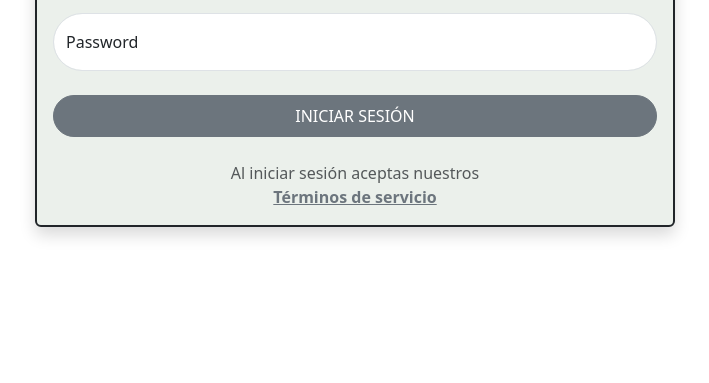
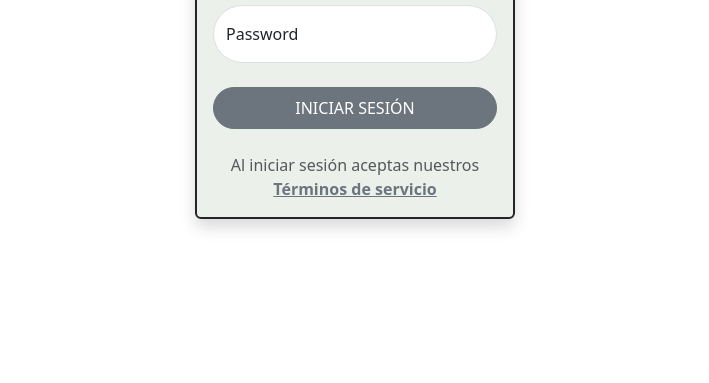
Before and after one commit to Adro-Ornelas/Examen_WebI_P2, a plain HTML site: page login.html in a window 1280 px wide. Shown: the part 417-800 px from the top of the page, without its empty margins (285-994 px from the left). Drawn offline with nearby package versions, Linux system fonts and the light colour scheme.

```diff
--- a/login.css
+++ b/login.css
@@ -3,8 +3,3 @@ html,
 body {
   height: 100%;
 }
-/*
-#btnLogin {
-  background-color: #b4b4b4;
-  color: #000;
-} */
--- a/login.html
+++ b/login.html
@@ -31,7 +31,8 @@
 
     <main class="d-flex align-items-center text-center w-50 m-auto">
       <div style="background-color: #ebf0eb;"
-      class="container p-3 rounded border border-2 border-dark shadow">
+      class="container p-3 rounded border border-2 border-dark shadow w-50">
+
       <form>
         <img
           class="img-fluid mb-4 p-3 mx-auto d-block rounded-pill bg-white border border-dark"
@@ -69,6 +70,7 @@
           <strong>Términos de servicio</strong>
         </a>
       </form>
+
       </div>
     </main>
   </body>
```
